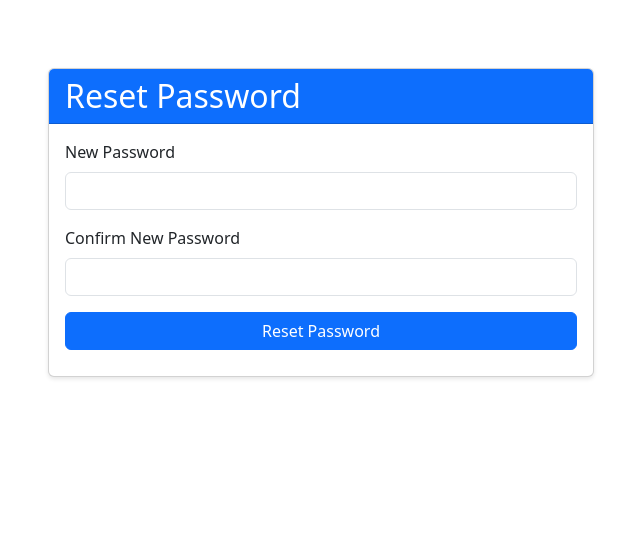
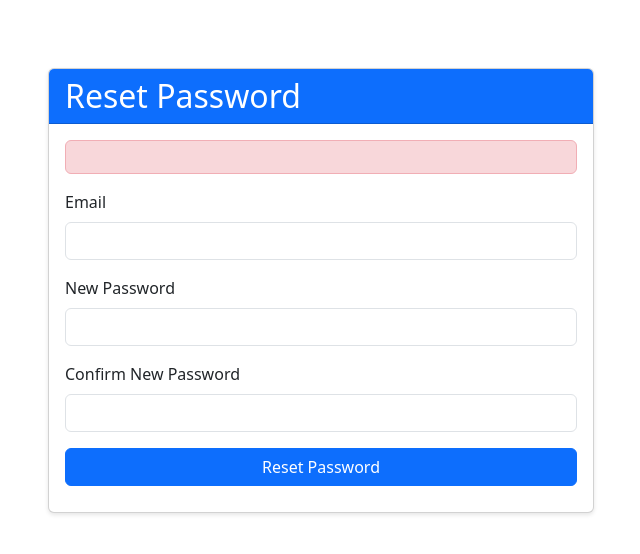
Before and after one commit to todor147/CS4116_Group_1, a PHP site: page /pages/reset-password.php in a window 1280 px wide. Shown: the part 96-650 px from the top of the page, without its empty margins (319-959 px from the left). Run offline with PHP 8.4, Linux system fonts and the light colour scheme.

Commit message:
identity requirements

```diff
--- a/includes/header.php
+++ b/includes/header.php
@@ -10,7 +10,7 @@
 <body>
     <nav class="navbar navbar-expand-lg navbar-dark bg-dark">
         <div class="container">
-            <a class="navbar-brand" href="/">EduCoach</a>
+            <a class="navbar-brand" href="home.php">EduCoach</a>
             <button class="navbar-toggler" type="button" data-bs-toggle="collapse" data-bs-target="#navbarNav">
                 <span class="navbar-toggler-icon"></span>
             </button>
--- a/pages/forgot-password.php
+++ b/pages/forgot-password.php
@@ -8,6 +8,8 @@ if ($_SERVER['REQUEST_METHOD'] === 'POST') {
 
     if (empty($email)) {
         $message = 'Please enter your email address';
+    } elseif (!isValidEmail($email)) {
+        $message = 'Please enter a valid email address';
     } else {
         try {
             // Check if email exists
--- a/pages/login.php
+++ b/pages/login.php
@@ -4,9 +4,12 @@ require __DIR__ . '/../includes/db_connection.php';
 require __DIR__ . '/../includes/auth_functions.php';
 
 if ($_SERVER['REQUEST_METHOD'] === 'POST') {
-    $email = $_POST['email'];
+    $email = trim($_POST['email']);
     $password = $_POST['password'];
 
+    if (!isValidEmail($email)) {
+        $error = 'Please enter a valid email address';
+    } else {
         $user = authenticateUser($pdo, $email, $password);
 
         if ($user) {
@@ -15,6 +18,7 @@ if ($_SERVER['REQUEST_METHOD'] === 'POST') {
             exit;
         } else {
             $error = "Invalid email or password";
+        }
     }
 }
 
--- a/pages/reset-password.php
+++ b/pages/reset-password.php
@@ -14,8 +14,8 @@ if ($_SERVER['REQUEST_METHOD'] === 'POST') {
         $error = 'Both fields are required';
     } elseif ($password !== $confirm_password) {
         $error = 'Passwords do not match';
-    } elseif (strlen($password) < 8) {
-        $error = 'Password must be at least 8 characters';
+    } elseif (!isValidPassword($password)) {
+        $error = 'Password must be at least 8 characters long and contain at least one uppercase letter, one lowercase letter, one number, and one special character';
     } else {
         try {
             // Verify token
@@ -50,16 +50,20 @@ include __DIR__ . '/../includes/header.php';
                     <h2 class="mb-0">Reset Password</h2>
                 </div>
                 <div class="card-body">
-                    <?php if ($error): ?>
-                        <div class="alert alert-danger"><?= $error ?></div>
+                    <?php if (isset($error)): ?>
+                        <div class="alert alert-danger"><?= htmlspecialchars($error) ?></div>
                     <?php endif; ?>
                     <?php if ($success): ?>
                         <div class="alert alert-success"><?= $success ?></div>
                     <?php else: ?>
                         <form action="reset-password.php?token=<?= $token ?>" method="post">
                             <div class="mb-3">
+                                <label for="email" class="form-label">Email</label>
+                                <input type="email" class="form-control" id="email" name="email" required pattern="[a-z0-9._%+-]+@[a-z0-9.-]+\.[a-z]{2,}$">
+                            </div>
+                            <div class="mb-3">
                                 <label for="password" class="form-label">New Password</label>
-                                <input type="password" class="form-control" id="password" name="password" required>
+                                <input type="password" class="form-control" id="password" name="password" required minlength="8" pattern="^(?=.*[A-Z])(?=.*[a-z])(?=.*\d)(?=.*[\W_]).{8,}$">
                             </div>
                             <div class="mb-3">
                                 <label for="confirm_password" class="form-label">Confirm New Password</label>
```
Also changed, not shown: pages/register.php (+14 -3 lines). Lines whose indentation alone changed are shown as unchanged.
